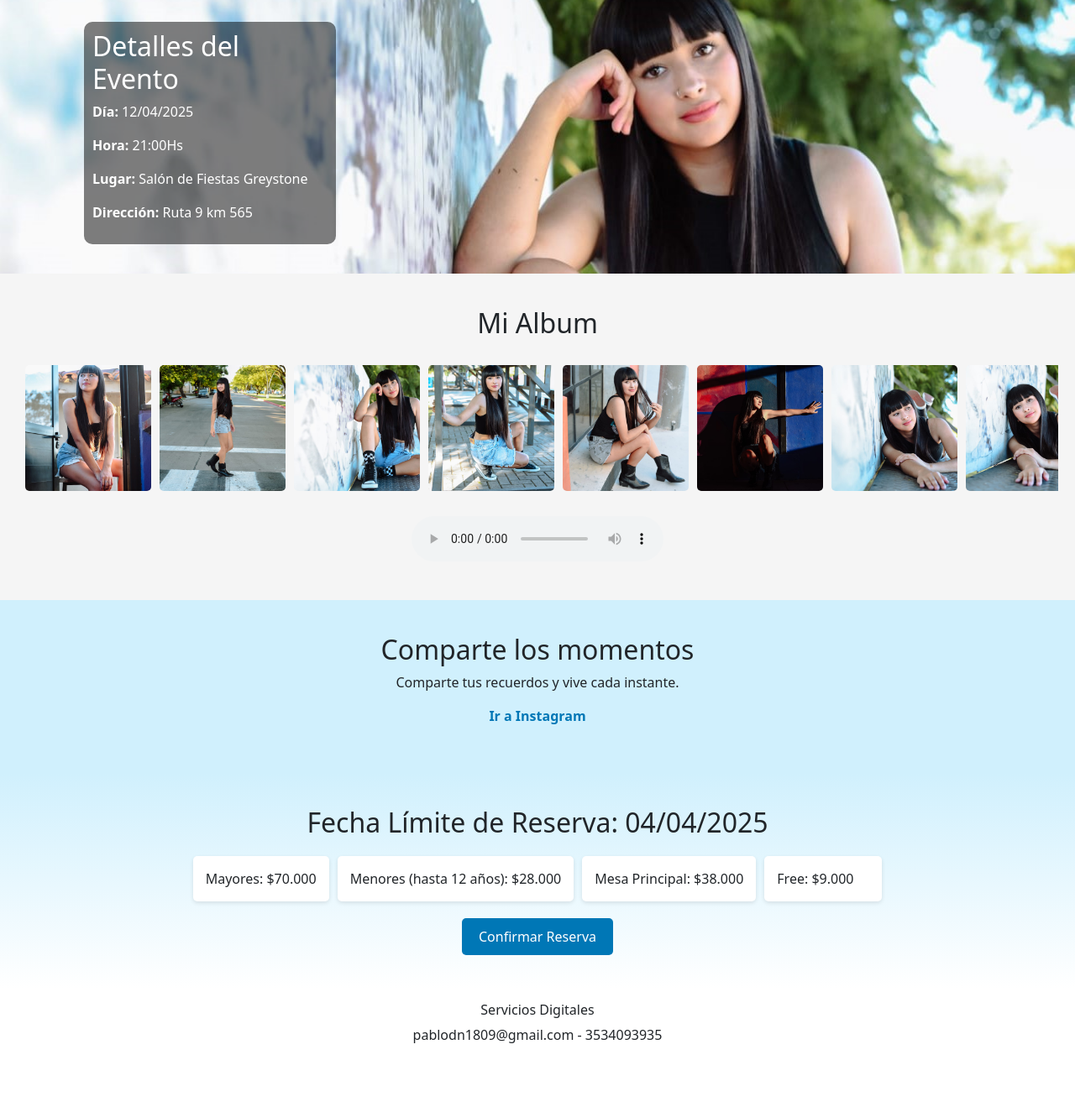
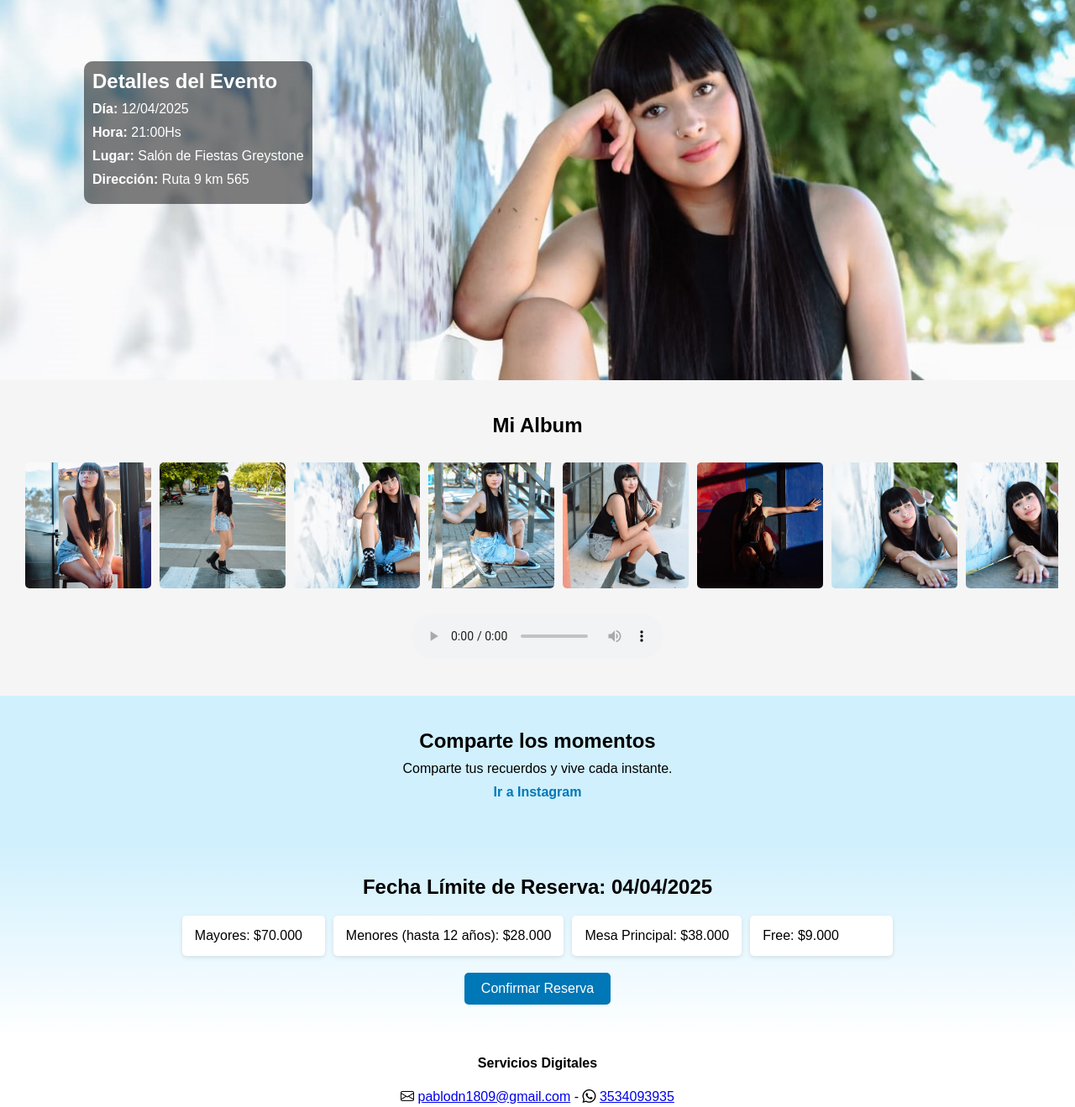
Before and after one commit to micumple-invitacion/Mis15Alma, a plain HTML site: page index.html in a window 1280 px wide. Shown: the part 1120-2439 px from the top of the page at 84% size. Before the commit the page ends 2381 px from the top, so only its background shows below. Drawn offline with nearby package versions, Linux system fonts and the light colour scheme; a web font is replaced by a local one.

Commit message:
Update index.html

```diff
--- a/index.html
+++ b/index.html
@@ -5,7 +5,7 @@
     <meta name="viewport" content="width=device-width, initial-scale=1">
     <title>Mis 15! Alma</title>
     <link rel="stylesheet" href="./css/style.css">
-    <link href="https://cdn.jsdelivr.net/npm/bootstrap@5.3.3/dist/css/bootstrap.min.css" rel="stylesheet">
+    <link rel="stylesheet" href="https://cdn.jsdelivr.net/npm/bootstrap-icons@1.11.3/font/bootstrap-icons.min.css">
     <link rel="preconnect" href="https://fonts.googleapis.com">
     <link rel="preconnect" href="https://fonts.gstatic.com" crossorigin>
     <link href="https://fonts.googleapis.com/css2?family=Ephesis&display=swap" rel="stylesheet">
@@ -133,7 +133,7 @@
     <script src="./js/script.js"></script>
   </body>
   <footer class="footer">
-    <h6>Servicios Digitales</h6>
-    <p>pablodn1809@gmail.com - 3534093935</p>
+    <h4>Servicios Digitales</h4>
+    <p><i class="bi bi-envelope"></i> <a href="mailto:pablodn1809@gmail.com">pablodn1809@gmail.com</a> - <i class="bi bi-whatsapp"></i> <a href="https://wa.me/5493534093935">3534093935</a></p>
   </footer>
 </html>
```
